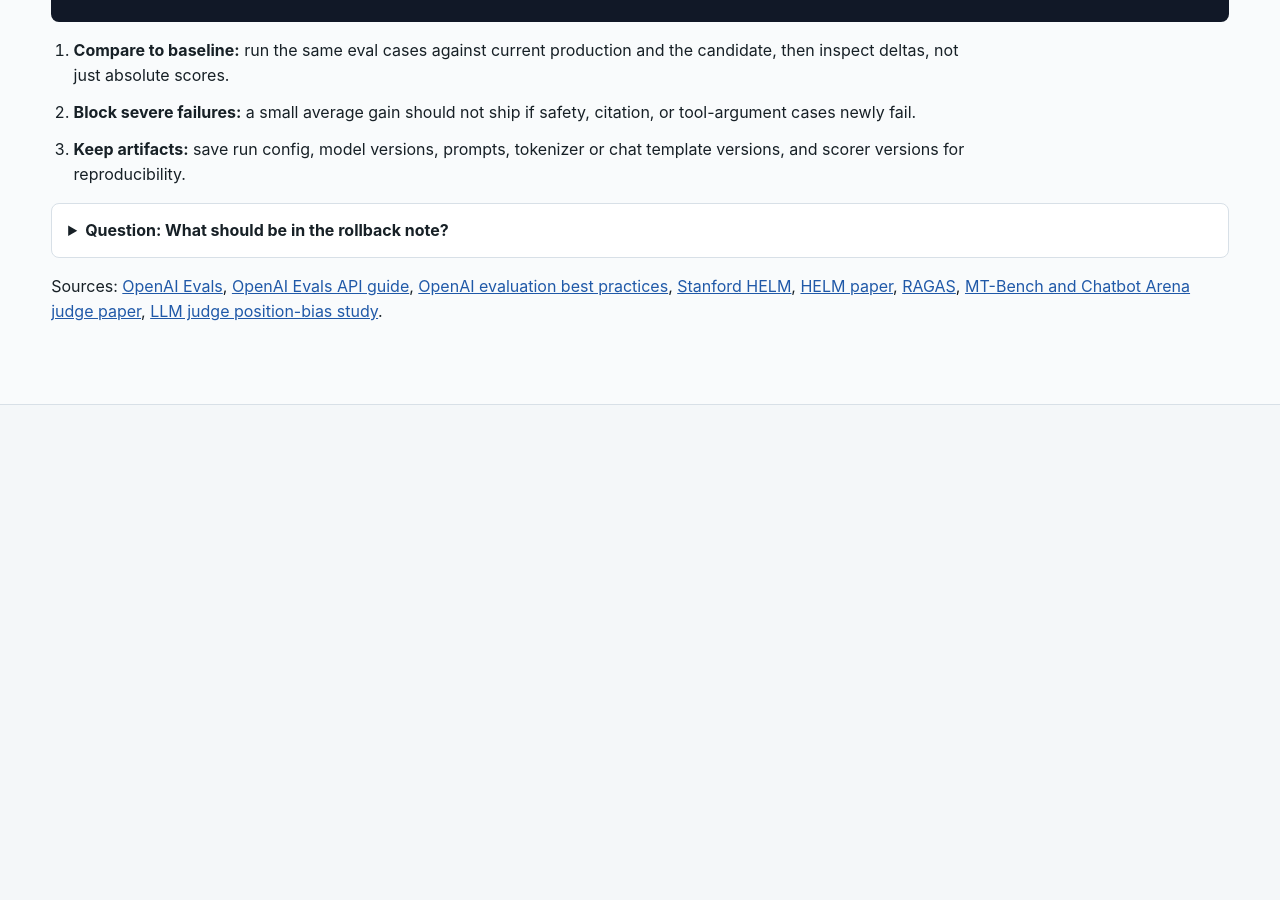
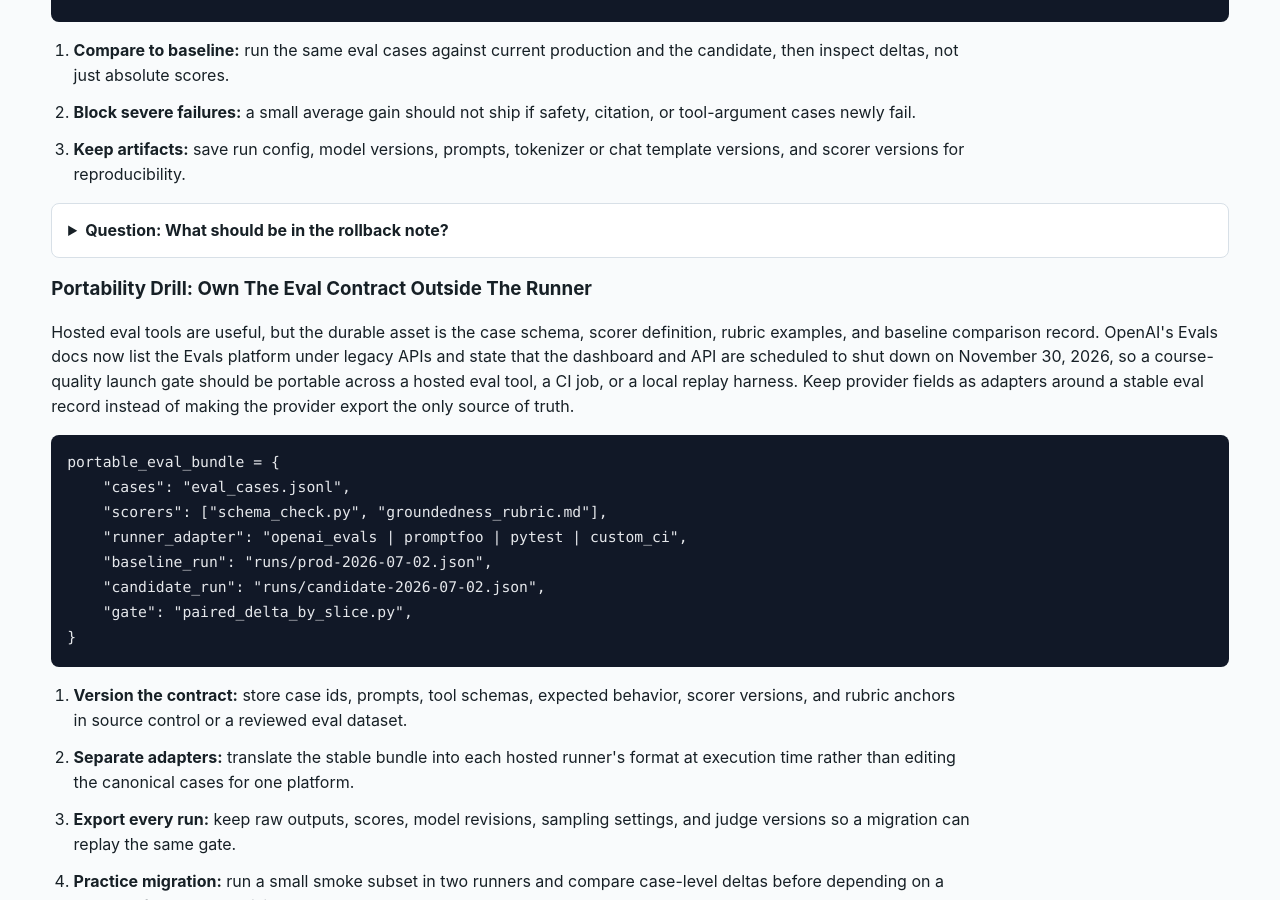
Before and after one commit to kennethli319/kennethli319.github.io, a Jekyll site: the page llm-ml-course/lessons/evaluation.html, which Jekyll copies as it is, in a window 1280 px wide and 900 px high, scrolled down 7461 px. Built offline with Jekyll 4.4.1, drawn with Linux system fonts in a browser that asks for light colours; before the commit the page ends 7866 px from its top, so only the background shows below that; some of the changed text lies outside the part shown.

Commit message:
Sync eval portability drill

```diff
--- a/llm-ml-course/lessons/evaluation.html
+++ b/llm-ml-course/lessons/evaluation.html
@@ -307,10 +307,40 @@
         <summary>Question: What should be in the rollback note?</summary>
         <p>The production profile to restore, the config flag or deployment action, the eval evidence that triggered rollback, and the owner who verifies recovery.</p>
       </details>
+      <h3>Portability Drill: Own The Eval Contract Outside The Runner</h3>
+      <p>
+        Hosted eval tools are useful, but the durable asset is the case schema,
+        scorer definition, rubric examples, and baseline comparison record.
+        OpenAI's Evals docs now list the Evals platform under legacy APIs and
+        state that the dashboard and API are scheduled to shut down on November
+        30, 2026, so a course-quality launch gate should be portable across a
+        hosted eval tool, a CI job, or a local replay harness. Keep provider
+        fields as adapters around a stable eval record instead of making the
+        provider export the only source of truth.
+      </p>
+      <pre><code>portable_eval_bundle = {
+    "cases": "eval_cases.jsonl",
+    "scorers": ["schema_check.py", "groundedness_rubric.md"],
+    "runner_adapter": "openai_evals | promptfoo | pytest | custom_ci",
+    "baseline_run": "runs/prod-2026-07-02.json",
+    "candidate_run": "runs/candidate-2026-07-02.json",
+    "gate": "paired_delta_by_slice.py",
+}</code></pre>
+      <ol class="steps">
+        <li><strong>Version the contract:</strong> store case ids, prompts, tool schemas, expected behavior, scorer versions, and rubric anchors in source control or a reviewed eval dataset.</li>
+        <li><strong>Separate adapters:</strong> translate the stable bundle into each hosted runner's format at execution time rather than editing the canonical cases for one platform.</li>
+        <li><strong>Export every run:</strong> keep raw outputs, scores, model revisions, sampling settings, and judge versions so a migration can replay the same gate.</li>
+        <li><strong>Practice migration:</strong> run a small smoke subset in two runners and compare case-level deltas before depending on a new tool for launch decisions.</li>
+      </ol>
+      <details class="qa">
+        <summary>Question: What breaks when the eval runner owns the only copy of the test set?</summary>
+        <p>A platform change can turn a model-quality problem into an availability problem. Owning the eval contract separately lets the team move runners while preserving baselines, rubrics, and regression history.</p>
+      </details>
       <p>
         Sources:
         <a href="https://github.com/openai/evals">OpenAI Evals</a>,
         <a href="https://developers.openai.com/api/docs/guides/evals">OpenAI Evals API guide</a>,
+        <a href="https://developers.openai.com/api/docs/deprecations">OpenAI deprecations</a>,
         <a href="https://developers.openai.com/api/docs/guides/evaluation-best-practices">OpenAI evaluation best practices</a>,
         <a href="https://crfm.stanford.edu/helm/">Stanford HELM</a>,
         <a href="https://arxiv.org/abs/2211.09110">HELM paper</a>,
```
